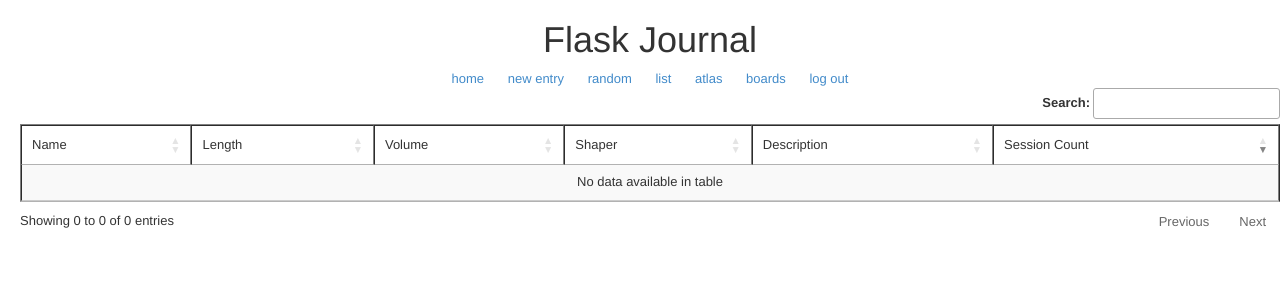
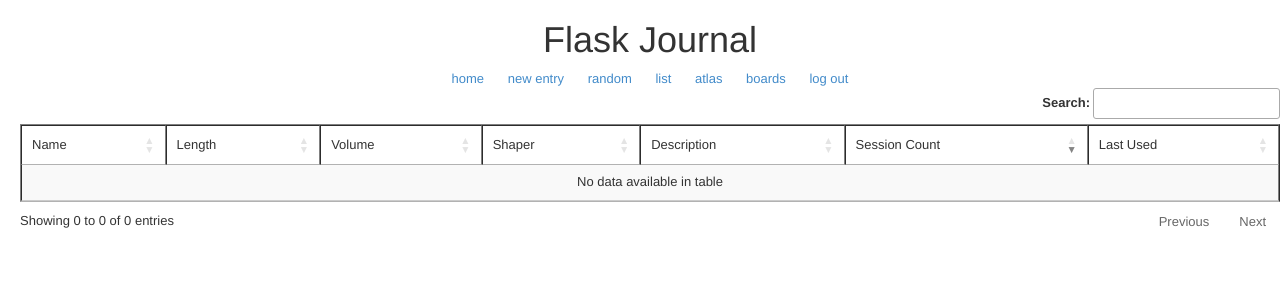
Before and after one commit to treyh1/Flask-Journal, a Flask app: page /boards in a window 1280 px wide. Shown: the top 300 px of the page. Run offline with Flask 2, Linux system fonts and the light colour scheme; the visitor is signed in with stand-in values (Sample User, id 1); data that the repository does not hold is empty; some libraries are stand-ins or nearby versions.

Commit message:
Last Used Column
This adds a last used column to the application.

```diff
--- a/app/routes.py
+++ b/app/routes.py
@@ -261,12 +261,46 @@ def list_boards():
 
 # Query the DB to get the list of boards and also a count of entries per board.
 
-   boards_for_template = (
+   boards_queried = (
       db.session.query(Board, func.count(Entry.id).label('entry_count'))
       .join(Entry, Board.name == Entry.board)
       .group_by(Board)
 )
 
+# This is last-surfed dates for the other table at the bottom of the page.
+
+   boards_last_used = db.session.query((func.max(Entry.time_out)).label('time_out'), Entry.board).group_by(Entry.board)
+
+   boards_last_used_dict_list = []
+
+   boards_queried_dict_list = []
+
+   boards_for_template_list = []
+
+   # The results of the SQLAlchemy query above are returned as keyed-tuples. Need to begin by converting each of these to a dictionary.
+
+   for row in boards_queried.all():
+        queried_row = row._asdict()
+        boards_queried_dict_list.append(queried_row)
+
+
+   for row in boards_last_used.all():
+        last_used_row = row._asdict()
+        boards_last_used_dict_list.append(last_used_row)
+
+   # Now that I have a dictionary for each value, strip the HH:MM out of the "time_out" label.
+
+   for last_used_row in boards_last_used_dict_list:
+        last_used_row['time_out'] = (last_used_row['time_out'].date())
+
+   # Merge the boards_last_used and the boards_queried based on whether board_name and name match.
+
+   for queried_row in boards_queried_dict_list:
+        for last_used_row in boards_last_used_dict_list:
+            if queried_row['name'] == last_used_row['board_name']:
+                queried_row.update(last_used_row)
+                boards_for_template_list.append(queried_row)
+
 # Pass the results into the template
 
-   return render_template("boards.html",rows = boards_for_template)
+   return render_template("boards.html",rows = boards_for_template_list)
--- a/app/templates/boards.html
+++ b/app/templates/boards.html
@@ -10,6 +10,7 @@
             <td>Shaper</td>
             <td>Description</td>
             <td>Session Count</td>
+            <td>Last Used</td>
          </thead>
 
          <tbody>
@@ -19,12 +20,13 @@
          {% for row in rows %}
 
             <tr>
-               <td>{{ row.Board.display_name }}</td>
-               <td>{{ row.Board.length }}</td>
-               <td>{{ row.Board.volume }}</td>
-               <td>{{ row.Board.shaper }}</td>
-               <td>{{ row.Board.description }}</td>
+               <td>{{ row.display_name }}</td>
+               <td>{{ row.length }}</td>
+               <td>{{ row.volume }}</td>
+               <td>{{ row.shaper }}</td>
+               <td>{{ row.description }}</td>
                <td>{{ row.entry_count }}</td>
+               <td>{{ row.time_out }}
             </tr>
 
          {% endfor %}
```
